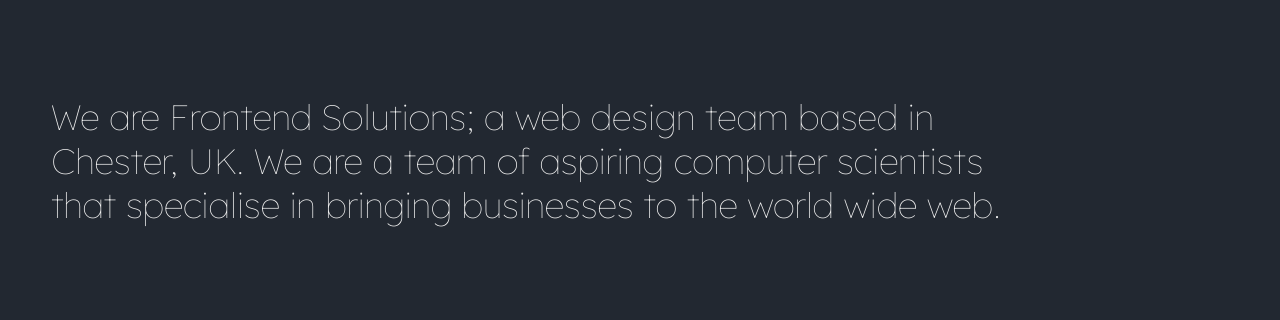
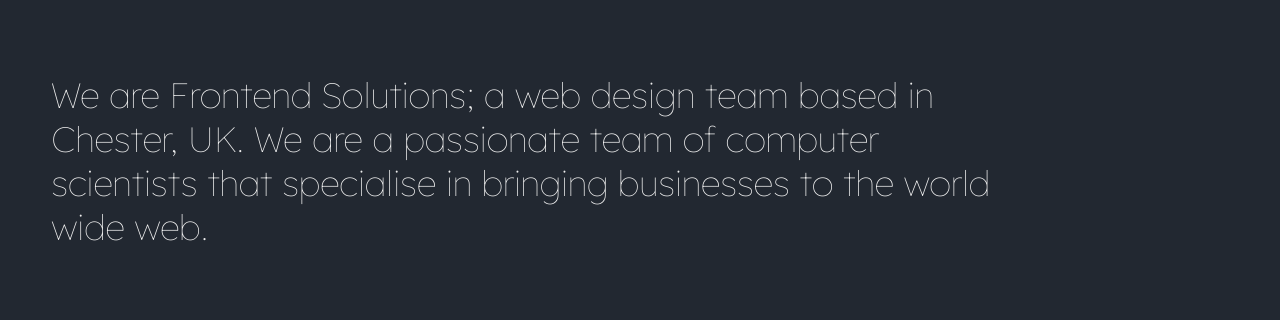
Before and after one commit to frontendsolutionsdev/frontendsolutions.dev, a plain HTML site: page index.html in a window 1280 px wide. Shown: the part 355-675 px from the top of the page. Drawn offline with nearby package versions, Linux system fonts and the light colour scheme.

Commit message:
Update index.html

```diff
--- a/index.html
+++ b/index.html
@@ -119,7 +119,7 @@
           </h1>
           <h2 class="body-text">
             We are Frontend Solutions; a web design team based in Chester, UK.
-            We are a team of aspiring computer scientists that specialise in
+            We are a passionate team of computer scientists that specialise in
             bringing businesses to the world wide web.
           </h2>
           <div id="links">
```
